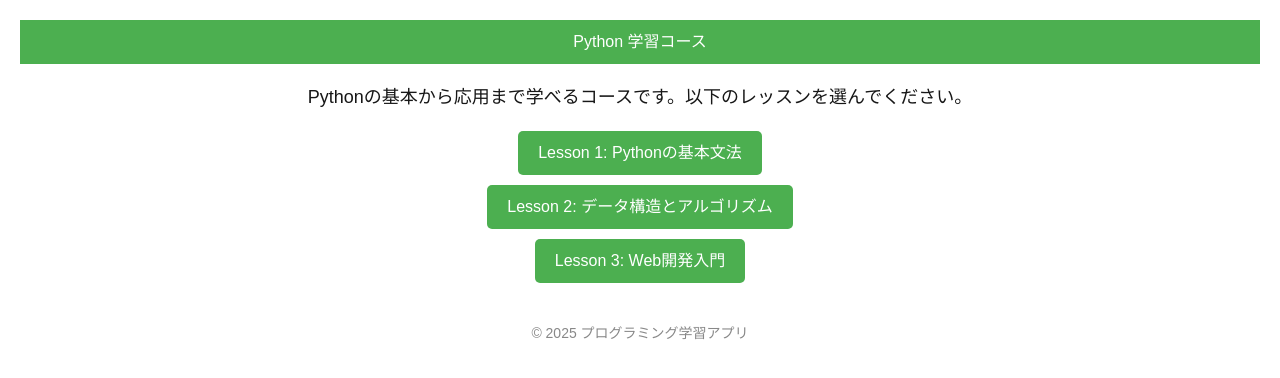
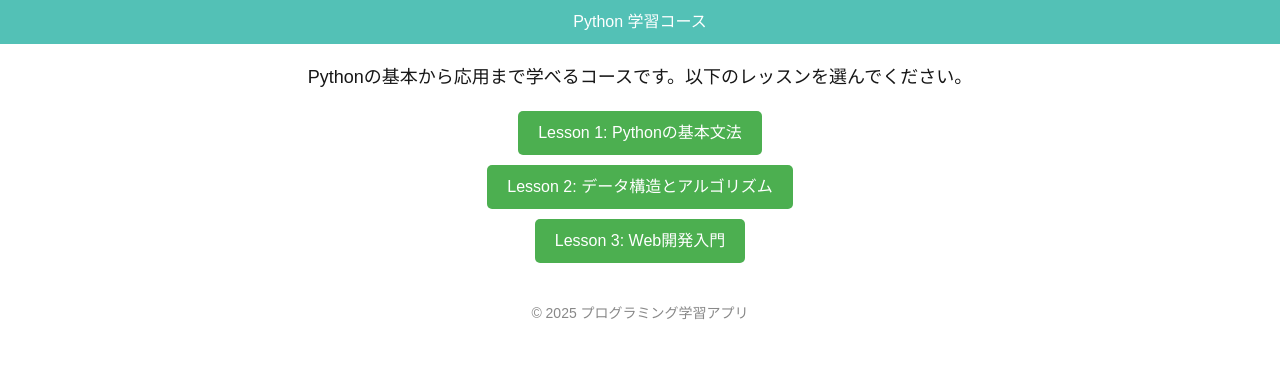
Before and after one commit to KinuGra/hack-learn, a Next.js app: page /python-course in a window 1280 px wide. Shown: the top 378 px of the page. Built offline with nearby package versions, Linux system fonts and the light colour scheme.

Commit message:
#8 ヘッダー, フッターコンポーネント分離, デザイン調整

```diff
--- /dev/null
+++ b/src/components/Footer.tsx
@@ -0,0 +1,19 @@
+import React from 'react';
+
+const Footer: React.FC = () => {
+  return (
+    <footer style={styles.footer}>
+      <p>© 2025 プログラミング学習アプリ</p>
+    </footer>
+  );
+};
+
+const styles = {
+  footer: {
+    marginTop: '30px',
+    fontSize: '14px',
+    color: '#888',
+  },
+};
+
+export default Footer;
--- a/src/components/Header.tsx
+++ b/src/components/Header.tsx
@@ -1,9 +1,13 @@
 import React from 'react';
 
-const Header: React.FC = () => {
+interface HeaderProps {
+  title: string;
+}
+
+const Header: React.FC<HeaderProps> = ({ title }) => {
   return (
     <header style={styles.header}>
-      <h1 style={styles.title}>プログラミング学習アプリ</h1>
+      <h1 style={styles.title}>{title}</h1>
     </header>
   );
 };
--- a/src/components/javascript/jsmain.tsx
+++ b/src/components/javascript/jsmain.tsx
@@ -1,14 +1,16 @@
+"use client";
+
 import React from 'react';
 import { useNavigate } from 'react-router-dom';
+import Header from '../Header';
+import Footer from '../Footer';
 
 const JavaScriptMain: React.FC = () => {
   const navigate = useNavigate();
 
   return (
     <div style={styles.container}>
-      <header style={styles.header}>
-        <h1 style={styles.title}>JavaScript 学習コース</h1>
-      </header>
+      <Header title="JavaScript 学習コース" />
       <main style={styles.main}>
         <p style={styles.description}>
           JavaScriptのスキルをレベルアップしましょう！以下のレベルを選択してください。
@@ -25,9 +27,7 @@ const JavaScriptMain: React.FC = () => {
           ))}
         </div>
       </main>
-      <footer style={styles.footer}>
-        <p>© 2025 JavaScript 学習コース</p>
-      </footer>
+      <Footer />
     </div>
   );
 };
@@ -36,15 +36,6 @@ const styles = {
   container: {
     fontFamily: 'Arial, sans-serif',
     textAlign: 'center' as const,
-    padding: '20px',
-  },
-  header: {
-    backgroundColor: '#f7df1e',
-    color: '#000',
-    padding: '10px 0',
-  },
-  title: {
-    margin: 0,
   },
   main: {
     marginTop: '20px',
@@ -68,11 +59,6 @@ const styles = {
     borderRadius: '5px',
     cursor: 'pointer',
   },
-  footer: {
-    marginTop: '30px',
-    fontSize: '14px',
-    color: '#888',
-  },
 };
 
 export default JavaScriptMain;
--- a/src/components/python/PythonCourse.tsx
+++ b/src/components/python/PythonCourse.tsx
@@ -2,6 +2,8 @@
 
 import React from 'react';
 import { useRouter } from 'next/navigation';
+import Header from '../Header';
+import Footer from '../Footer';
 
 const PythonCourse: React.FC = () => {
   const router = useRouter();
@@ -12,9 +14,7 @@ const PythonCourse: React.FC = () => {
 
   return (
     <div style={styles.container}>
-      <header style={styles.header}>
-        <h1 style={styles.title}>Python 学習コース</h1>
-      </header>
+      <Header title="Python 学習コース" />
       <main style={styles.main}>
         <p style={styles.description}>
           Pythonの基本から応用まで学べるコースです。以下のレッスンを選んでください。
@@ -37,9 +37,7 @@ const PythonCourse: React.FC = () => {
           </li>
         </ul>
       </main>
-      <footer style={styles.footer}>
-        <p>© 2025 プログラミング学習アプリ</p>
-      </footer>
+      <Footer />
     </div>
   );
 };
@@ -48,15 +46,6 @@ const styles = {
   container: {
     fontFamily: 'Arial, sans-serif',
     textAlign: 'center' as const,
-    padding: '20px',
-  },
-  header: {
-    backgroundColor: '#4CAF50',
-    color: 'white',
-    padding: '10px 0',
-  },
-  title: {
-    margin: 0,
   },
   main: {
     marginTop: '20px',
@@ -69,11 +58,6 @@ const styles = {
     listStyleType: 'none',
     padding: 0,
     fontSize: '16px',
-  },
-  footer: {
-    marginTop: '30px',
-    fontSize: '14px',
-    color: '#888',
   },
   lessonButton: {
     padding: '10px 20px',
--- a/src/components/start.tsx
+++ b/src/components/start.tsx
@@ -4,7 +4,8 @@ import React from 'react';
 import { useNavigate } from 'react-router-dom';
 import { useRouter } from 'next/navigation';
 import Header from './Header';
-import LangCard from './LangCard'; // 新しいコンポーネントをインポート
+import LangCard from './LangCard';
+import Footer from './Footer';
 
 const HomeScreen: React.FC = () => {
   const navigate = useNavigate();
@@ -16,7 +17,7 @@ const HomeScreen: React.FC = () => {
 
   return (
     <div style={styles.container}>
-      <Header />
+      <Header title="HACK LEARN" />
       <main style={styles.main}>
         <p style={styles.description}>
           プログラミングを楽しく学びましょう！以下のコースから選んでください。
@@ -38,9 +39,7 @@ const HomeScreen: React.FC = () => {
           />
         </div>
       </main>
-      <footer style={styles.footer}>
-        <p>© 2025 プログラミング学習アプリ</p>
-      </footer>
+      <Footer />
     </div>
   );
 };
@@ -64,11 +63,6 @@ const styles = {
     gap: '20px',
     marginTop: '20px',
   },
-  footer: {
-    marginTop: '30px',
-    fontSize: '14px',
-    color: '#888',
-  },
 };
 
 export default HomeScreen;
```
